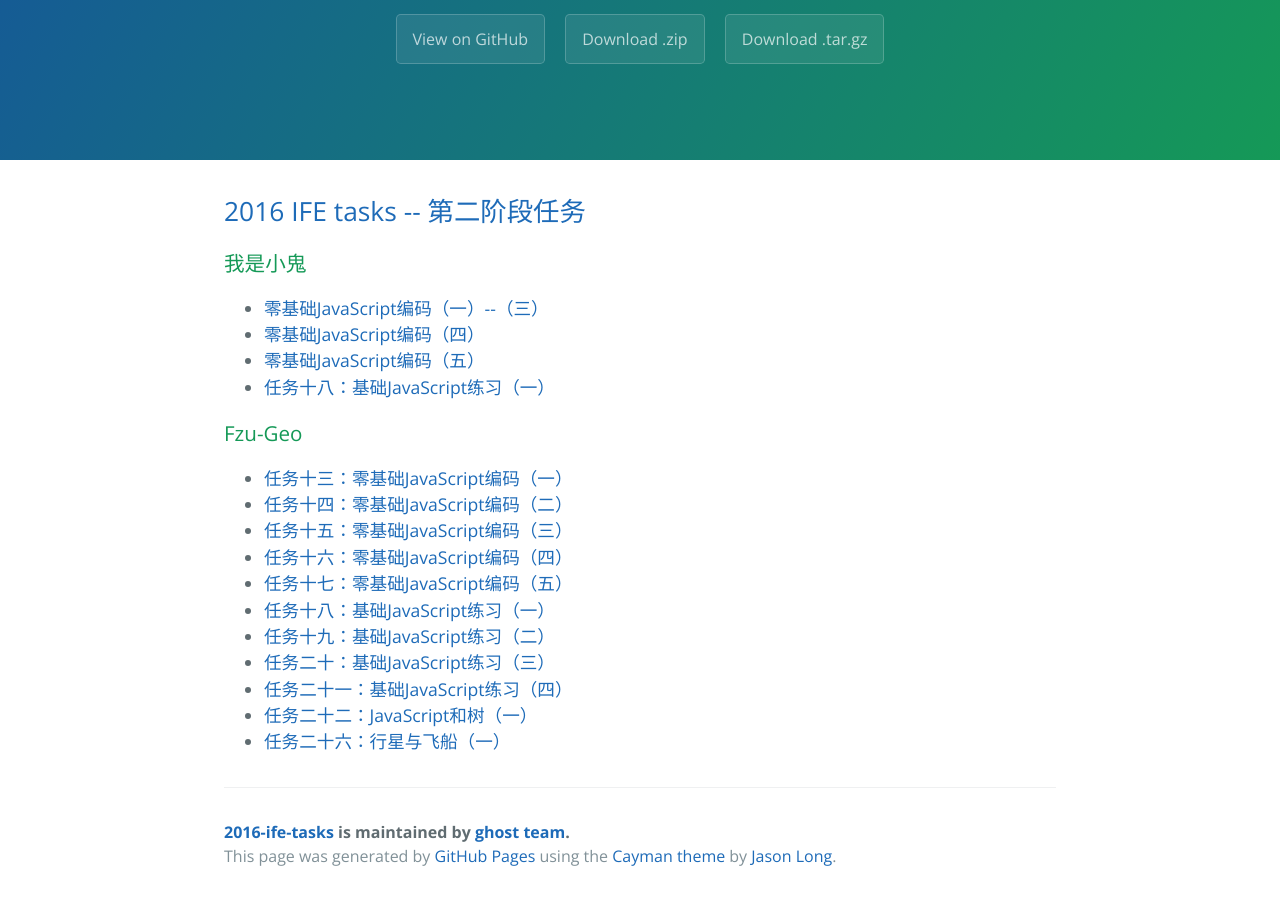
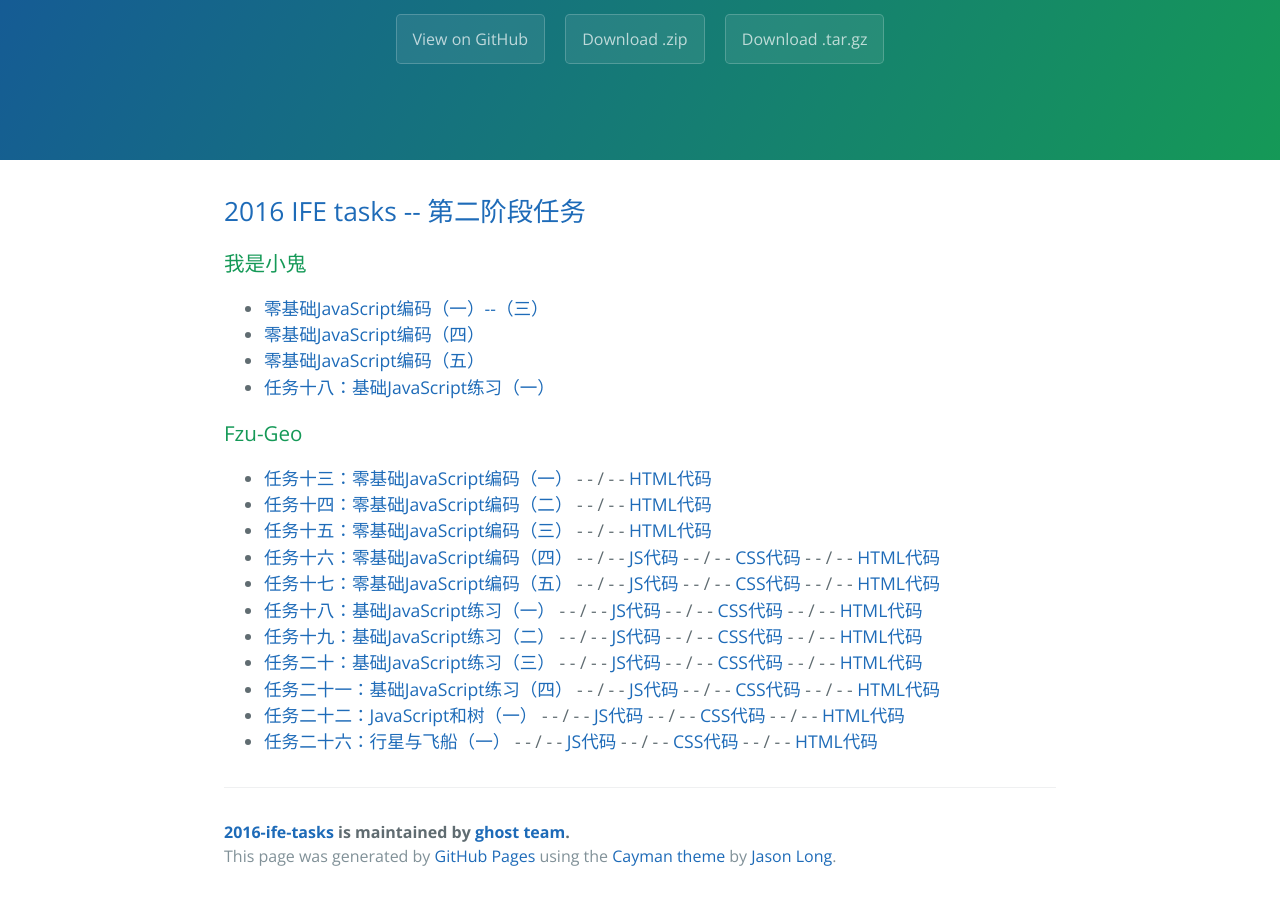
Before and after one commit to angelzou/2016-ife-tasks, a website: page index.html in a window 1280 px wide. Shown: the part 176-1076 px from the top of the page. Drawn offline with nearby package versions, Linux system fonts and the light colour scheme.

Commit message:
index.html

```diff
--- a/index.html
+++ b/index.html
@@ -34,17 +34,17 @@
       <article>
         <h3>Fzu-Geo</h3>
         <ul>
-          <li><a target="blank" href="./task2/fzugeo/fzugeo-task-13.html">任务十三：零基础JavaScript编码（一）</a></li>
-          <li><a target="blank" href="./task2/fzugeo/fzugeo-task-14.html">任务十四：零基础JavaScript编码（二）</a></li>
-          <li><a target="blank" href="./task2/fzugeo/fzugeo-task-15.html">任务十五：零基础JavaScript编码（三）</a></li>
-          <li><a target="blank" href="./task2/fzugeo/fzugeo-task-16.html">任务十六：零基础JavaScript编码（四）</a></li>
-          <li><a target="blank" href="./task2/fzugeo/fzugeo-task-17.html">任务十七：零基础JavaScript编码（五）</a></li>
-          <li><a target="blank" href="./task2/fzugeo/fzugeo-task-18.html">任务十八：基础JavaScript练习（一）</a></li>
-          <li><a target="blank" href="./task2/fzugeo/fzugeo-task-19.html">任务十九：基础JavaScript练习（二）</a></li>
-          <li><a target="blank" href="./task2/fzugeo/fzugeo-task-20.html">任务二十：基础JavaScript练习（三）</a></li>
-          <li><a target="blank" href="./task2/fzugeo/fzugeo-task-21.html">任务二十一：基础JavaScript练习（四）</a></li>
-          <li><a target="blank" href="./task2/fzugeo/fzugeo-task-22.html">任务二十二：JavaScript和树（一）</a></li>
-          <li><a target="blank" href="./task2/fzugeo/fzugeo-task-26.html">任务二十六：行星与飞船（一）</a></li>
+          <li><a target="blank" href="./task2/fzugeo/fzugeo-task-13.html">任务十三：零基础JavaScript编码（一）</a> - - / - - <a target="blank" href="https://github.com/angelzou/2016-ife-tasks/blob/gh-pages/task2/fzugeo/fzugeo-task-13.html">HTML代码</a></li></li>
+          <li><a target="blank" href="./task2/fzugeo/fzugeo-task-14.html">任务十四：零基础JavaScript编码（二）</a> - - / - - <a target="blank" href="https://github.com/angelzou/2016-ife-tasks/blob/gh-pages/task2/fzugeo/fzugeo-task-14.html">HTML代码</a></li></li>
+          <li><a target="blank" href="./task2/fzugeo/fzugeo-task-15.html">任务十五：零基础JavaScript编码（三）</a> - - / - - <a target="blank" href="https://github.com/angelzou/2016-ife-tasks/blob/gh-pages/task2/fzugeo/fzugeo-task-15.html">HTML代码</a></li></li>
+          <li><a target="blank" href="./task2/fzugeo/fzugeo-task-16.html">任务十六：零基础JavaScript编码（四）</a> - - / - - <a target="blank" href="https://github.com/angelzou/2016-ife-tasks/blob/gh-pages/task2/js/fzugeo/fzugeo-task-16.js">JS代码</a> - - / - - <a target="blank" href="https://github.com/angelzou/2016-ife-tasks/blob/gh-pages/task2/assets/fzugeo/css/fzugeo-task-16.css">CSS代码</a> - - / - - <a target="blank" href="https://github.com/angelzou/2016-ife-tasks/blob/gh-pages/task2/fzugeo/fzugeo-task-16.html">HTML代码</a></li></li>
+          <li><a target="blank" href="./task2/fzugeo/fzugeo-task-17.html">任务十七：零基础JavaScript编码（五）</a> - - / - - <a target="blank" href="https://github.com/angelzou/2016-ife-tasks/blob/gh-pages/task2/js/fzugeo/fzugeo-task-17.js">JS代码</a> - - / - - <a target="blank" href="https://github.com/angelzou/2016-ife-tasks/blob/gh-pages/task2/assets/fzugeo/css/fzugeo-task-17.css">CSS代码</a> - - / - - <a target="blank" href="https://github.com/angelzou/2016-ife-tasks/blob/gh-pages/task2/fzugeo/fzugeo-task-17.html">HTML代码</a></li></li>
+          <li><a target="blank" href="./task2/fzugeo/fzugeo-task-18.html">任务十八：基础JavaScript练习（一）</a> - - / - - <a target="blank" href="https://github.com/angelzou/2016-ife-tasks/blob/gh-pages/task2/js/fzugeo/fzugeo-task-18.js">JS代码</a> - - / - - <a target="blank" href="https://github.com/angelzou/2016-ife-tasks/blob/gh-pages/task2/assets/fzugeo/css/fzugeo-task-18.css">CSS代码</a> - - / - - <a target="blank" href="https://github.com/angelzou/2016-ife-tasks/blob/gh-pages/task2/fzugeo/fzugeo-task-18.html">HTML代码</a></li></li>
+          <li><a target="blank" href="./task2/fzugeo/fzugeo-task-19.html">任务十九：基础JavaScript练习（二）</a> - - / - - <a target="blank" href="https://github.com/angelzou/2016-ife-tasks/blob/gh-pages/task2/js/fzugeo/fzugeo-task-19.js">JS代码</a> - - / - - <a target="blank" href="https://github.com/angelzou/2016-ife-tasks/blob/gh-pages/task2/assets/fzugeo/css/fzugeo-task-19.css">CSS代码</a> - - / - - <a target="blank" href="https://github.com/angelzou/2016-ife-tasks/blob/gh-pages/task2/fzugeo/fzugeo-task-19.html">HTML代码</a></li></li>
+          <li><a target="blank" href="./task2/fzugeo/fzugeo-task-20.html">任务二十：基础JavaScript练习（三）</a> - - / - - <a target="blank" href="https://github.com/angelzou/2016-ife-tasks/blob/gh-pages/task2/js/fzugeo/fzugeo-task-20.js">JS代码</a> - - / - - <a target="blank" href="https://github.com/angelzou/2016-ife-tasks/blob/gh-pages/task2/assets/fzugeo/css/fzugeo-task-20.css">CSS代码</a> - - / - - <a target="blank" href="https://github.com/angelzou/2016-ife-tasks/blob/gh-pages/task2/fzugeo/fzugeo-task-20.html">HTML代码</a></li></li>
+          <li><a target="blank" href="./task2/fzugeo/fzugeo-task-21.html">任务二十一：基础JavaScript练习（四）</a> - - / - - <a target="blank" href="https://github.com/angelzou/2016-ife-tasks/blob/gh-pages/task2/js/fzugeo/fzugeo-task-21.js">JS代码</a> - - / - - <a target="blank" href="https://github.com/angelzou/2016-ife-tasks/blob/gh-pages/task2/assets/fzugeo/css/fzugeo-task-21.css">CSS代码</a> - - / - - <a target="blank" href="https://github.com/angelzou/2016-ife-tasks/blob/gh-pages/task2/fzugeo/fzugeo-task-21.html">HTML代码</a></li></li>
+          <li><a target="blank" href="./task2/fzugeo/fzugeo-task-22.html">任务二十二：JavaScript和树（一）</a> - - / - - <a target="blank" href="https://github.com/angelzou/2016-ife-tasks/blob/gh-pages/task2/js/fzugeo/fzugeo-task-22.js">JS代码</a> - - / - - <a target="blank" href="https://github.com/angelzou/2016-ife-tasks/blob/gh-pages/task2/assets/fzugeo/css/fzugeo-task-22.css">CSS代码</a> - - / - - <a target="blank" href="https://github.com/angelzou/2016-ife-tasks/blob/gh-pages/task2/fzugeo/fzugeo-task-22.html">HTML代码</a></li>
+          <li><a target="blank" href="./task2/fzugeo/fzugeo-task-26.html">任务二十六：行星与飞船（一）</a> - - / - - <a target="blank" href="https://github.com/angelzou/2016-ife-tasks/tree/gh-pages/task2/js/fzugeo/fzugeo-task-26">JS代码</a> - - / - - <a target="blank" href="https://github.com/angelzou/2016-ife-tasks/blob/gh-pages/task2/assets/fzugeo/css/fzugeo-task-26.css">CSS代码</a> - - / - - <a target="blank" href="https://github.com/angelzou/2016-ife-tasks/blob/gh-pages/task2/fzugeo/fzugeo-task-26.html">HTML代码</a></li>
         </ul>
       </article>
       <footer class="site-footer">
```
